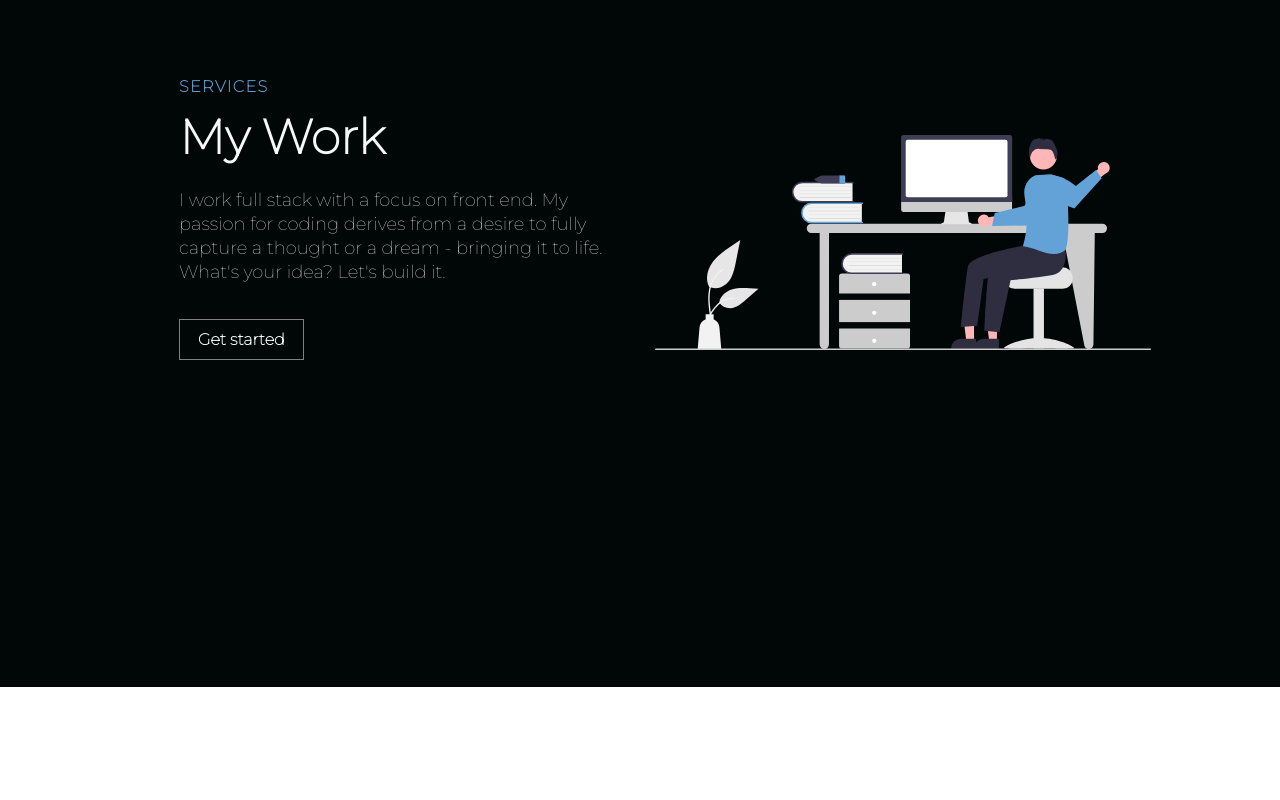
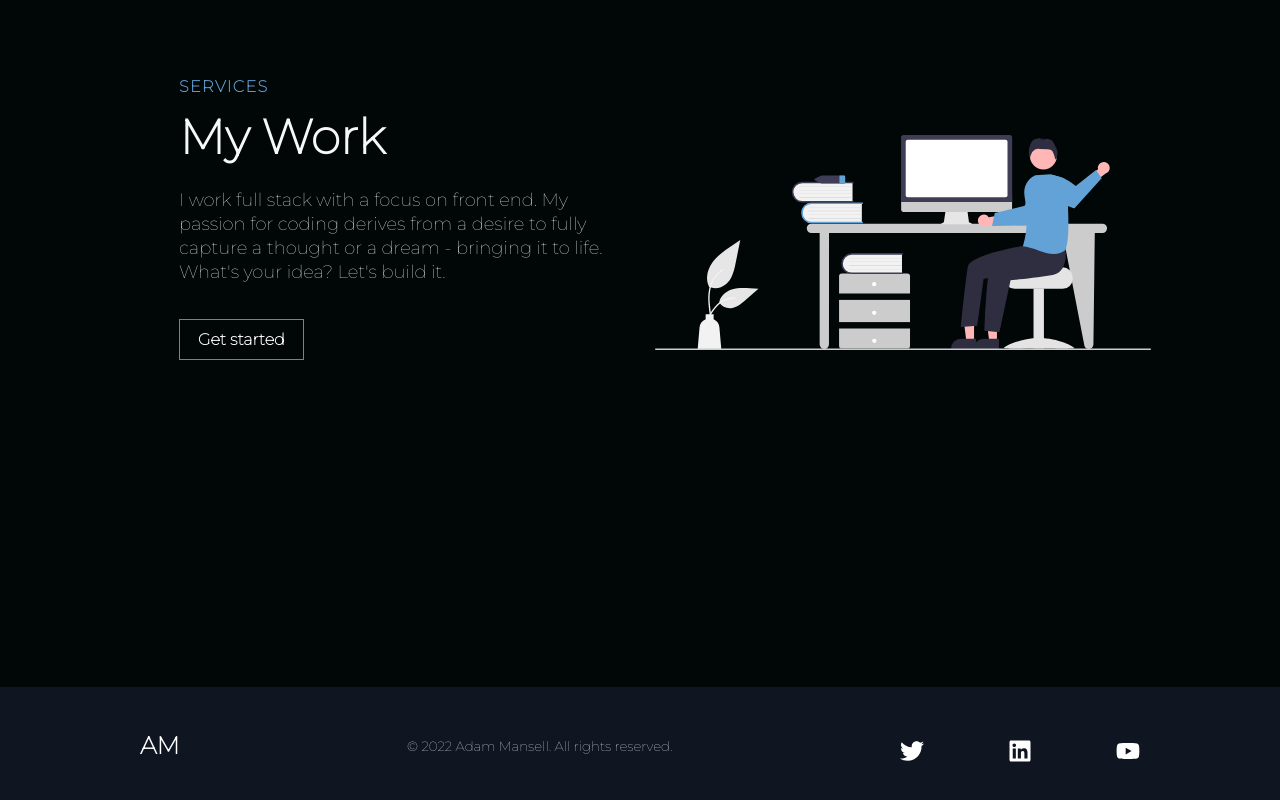
Before and after one commit to AdamMansell/am-site, a React (Create React App) app: page / in a window 1280 px wide. Shown: the part 2773-3573 px from the top of the page. Before the commit the page ends 3460 px from the top, so only its background shows below. Built offline with nearby package versions, Linux system fonts and the light colour scheme.

Commit message:
Footer created and implemented.

```diff
--- /dev/null
+++ b/src/components/Footer/FooterElements.js
@@ -0,0 +1,114 @@
+import styled from "styled-components";
+import {Link} from 'react-router-dom';
+
+
+export const FooterContainer = styled.div`
+ background-color: #101522;
+`;
+
+export const FooterWrap = styled.div`
+ padding: 4px 24px 24px 24px;
+ display: flex;
+ flex-direction: column;
+ justify-content: center;
+ align-items: center;
+ max-width: 1100px;
+ margin: 0 auto;
+`;
+
+export const FooterLinksContainer = styled.div`
+ display: flex;
+ justify-content: center;
+
+ @media screen and (max-width: 820px) {
+     padding-top: 32px;
+ }
+`;
+
+export const FooterLinksWrapper = styled.div`
+ dispaly: flex;
+
+ @media screen and (max-width: 820px) {
+     flex-direction: column;
+ }
+`;
+
+export const FooterLinkItems = styled.div`
+ display: flex;
+ flex-direction: column;
+ align-items: flex-start;
+ margin: 16px;
+ text-align: left;
+ width: 160px;
+ box-sizing: border-box;
+ color: #fff;
+
+ @media screen and (max-width: 420px) {
+     margin: 0;
+     padding: 10px;
+     width: 100%;
+ }
+`;
+
+export const FooterLinkTitle = styled.h1`
+ font-size: 14px;
+ margin-bottom: 16px;
+`;
+
+export const FooterLink = styled(Link)`
+ color: #fff;
+ text-decoration: none;
+ margin-bottom: 0.5rem;
+ font-size: 14px;
+
+ &:hover {
+     color: #01bf71;
+     transition: 0.3s ease-out;
+ }
+`;
+
+export const SocialMedia = styled.section`
+ max-width: 1000px;
+ width: 100%;
+`;
+
+export const SocialMediaWrap = styled.div`
+ display: flex;
+ justify-content: space-between;
+ align-items: center;
+ max-width: 1100px;
+ margin: 40px auto 0 auto;
+
+ @media screen and (max-width: 820px) {
+     flex-direction: column;
+ }
+`;
+
+export const SocialLogo = styled(Link)`
+ color: #fff;
+ justify-self: start;
+ cursor: pointer;
+ text-decoration: none;
+ font-size: 1.5rem;
+ display: flex;
+ align-items: center;
+ margin-bottom: 16px;
+ font-weight: bold;
+`;
+
+export const WebsiteRights = styled.small`
+ color: #fff;
+ margin-bottom: 16px;
+`;
+
+export const SocialIcons = styled.div`
+ display: flex;
+ justify-content: space-between;
+ align-items: center;
+ width: 240px;
+`;
+
+export const SocialIconLink = styled.a`
+ color: #fff;
+ font-size: 24px;
+`;
--- /dev/null
+++ b/src/components/Footer/index.js
@@ -0,0 +1,75 @@
+import React from 'react'
+import { FooterContainer, FooterLink, FooterLinkItems, FooterLinksContainer, FooterLinksWrapper, FooterLinkTitle, FooterWrap, SocialIconLink, SocialIcons, SocialLogo, SocialMedia, SocialMediaWrap, WebsiteRights } from './FooterElements'
+import {FaTwitter, FaLinkedin, FaYoutube} from 'react-icons/fa';
+
+const Footer = () => {
+    return (
+        <FooterContainer>
+            <FooterWrap>
+                {/* <FooterLinksContainer>
+                    <FooterLinksWrapper>
+                        <FooterLinkItems>
+                            <FooterLinkTitle>About Us</FooterLinkTitle>
+                            <FooterLink to="signin">How it works</FooterLink>
+                            <FooterLink to="signin">Testimonials</FooterLink>
+                            <FooterLink to="signin">Careers</FooterLink>
+                            <FooterLink to="signin">Investors</FooterLink>
+                            <FooterLink to="signin">Terms of Service</FooterLink>
+                        </FooterLinkItems>
+                    </FooterLinksWrapper>
+                    <FooterLinksWrapper>
+                        <FooterLinkItems>
+                            <FooterLinkTitle>About Us</FooterLinkTitle>
+                            <FooterLink to="signin">How it works</FooterLink>
+                            <FooterLink to="signin">Testimonials</FooterLink>
+                            <FooterLink to="signin">Careers</FooterLink>
+                            <FooterLink to="signin">Investors</FooterLink>
+                            <FooterLink to="signin">Terms of Service</FooterLink>
+                        </FooterLinkItems>
+                    </FooterLinksWrapper>
+                    <FooterLinksWrapper>
+                        <FooterLinkItems>
+                            <FooterLinkTitle>About Us</FooterLinkTitle>
+                            <FooterLink to="signin">How it works</FooterLink>
+                            <FooterLink to="signin">Testimonials</FooterLink>
+                            <FooterLink to="signin">Careers</FooterLink>
+                            <FooterLink to="signin">Investors</FooterLink>
+                            <FooterLink to="signin">Terms of Service</FooterLink>
+                        </FooterLinkItems>
+                    </FooterLinksWrapper>
+                    <FooterLinksWrapper>
+                        <FooterLinkItems>
+                            <FooterLinkTitle>About Us</FooterLinkTitle>
+                            <FooterLink to="signin">How it works</FooterLink>
+                            <FooterLink to="signin">Testimonials</FooterLink>
+                            <FooterLink to="signin">Careers</FooterLink>
+                            <FooterLink to="signin">Investors</FooterLink>
+                            <FooterLink to="signin">Terms of Service</FooterLink>
+                        </FooterLinkItems>
+                    </FooterLinksWrapper>
+                </FooterLinksContainer> */}
+                <SocialMedia>
+                    <SocialMediaWrap>
+                        <SocialLogo to='/'>
+                            AM
+                        </SocialLogo>
+                        <WebsiteRights>© {new Date().getFullYear()} Adam Mansell. All rights reserved.</WebsiteRights>
+                        <SocialIcons>
+                            <SocialIconLink href="//twitter.com/AdamManselll" target="_blank" aria-label="Twitter">
+                                <FaTwitter />
+                            </SocialIconLink>
+                            <SocialIconLink href="//www.linkedin.com/in/adammanselll/ " target="_blank" aria-label="Linkedin">
+                                <FaLinkedin />
+                            </SocialIconLink>
+                            <SocialIconLink href="//www.youtube.com/channel/UCbQVv5RUU8SUDOBx-nF43Fg" target="_blank" aria-label="Youtube">
+                                <FaYoutube />
+                            </SocialIconLink>
+                        </SocialIcons>
+                    </SocialMediaWrap>
+                </SocialMedia>
+            </FooterWrap>
+        </FooterContainer>
+    )
+}
+
+export default Footer
--- a/src/components/InfoSection/Data.js
+++ b/src/components/InfoSection/Data.js
@@ -10,7 +10,8 @@ export const homeObjOne = {
     lightTextDesc: true,
     topLine: 'About',
     headline: 'My Story',
-    description: "I grew up in California as an Australian-American, spending my time either running or flying drones. I had a love for two things - Running, and Technology (embarisingly inspired by Tony Stark... yes, Iron Man). I quickly developed a burning desire to be at the forefront of technology, and what better way to start - than to code. ",
+    description:
+    "I grew up in California as an Australian-American, spending my time either running or flying drones. I had a love for two things - Running, and Technology (embarisingly inspired by Tony Stark... yes, Iron Man). I quickly developed a burning desire to be at the forefront of technology, and what better way to start - than to code. ",
     buttonLabel: 'Get started',
     imgStart: false,
     img: svg3,
--- a/src/pages/index.js
+++ b/src/pages/index.js
@@ -4,6 +4,7 @@ import Navbar from '../components/Navbar'
 import HomeSection from '../components/HomeSection'
 import InfoSection from '../components/InfoSection/Index'
 import { homeObjOne, homeObjThree, homeObjTwo } from '../components/InfoSection/Data'
+import Footer from '../components/Footer'
 
 const Home = () => {
     const [isOpen, setIsOpen] = useState(false)
@@ -20,6 +21,7 @@ const Home = () => {
     <InfoSection {...homeObjOne}/>
     <InfoSection {...homeObjTwo}/>
     <InfoSection {...homeObjThree}/>
+    <Footer />
     </>
   )
 }
```
